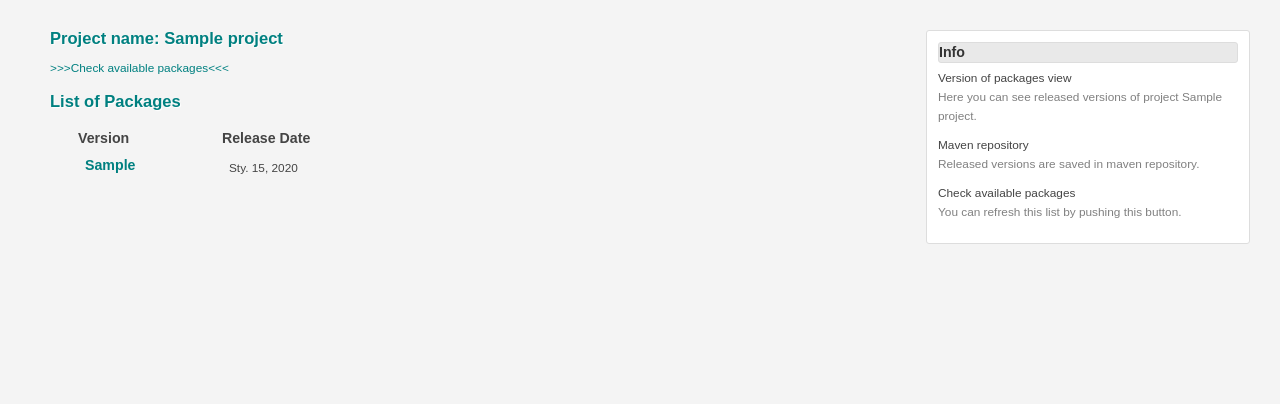
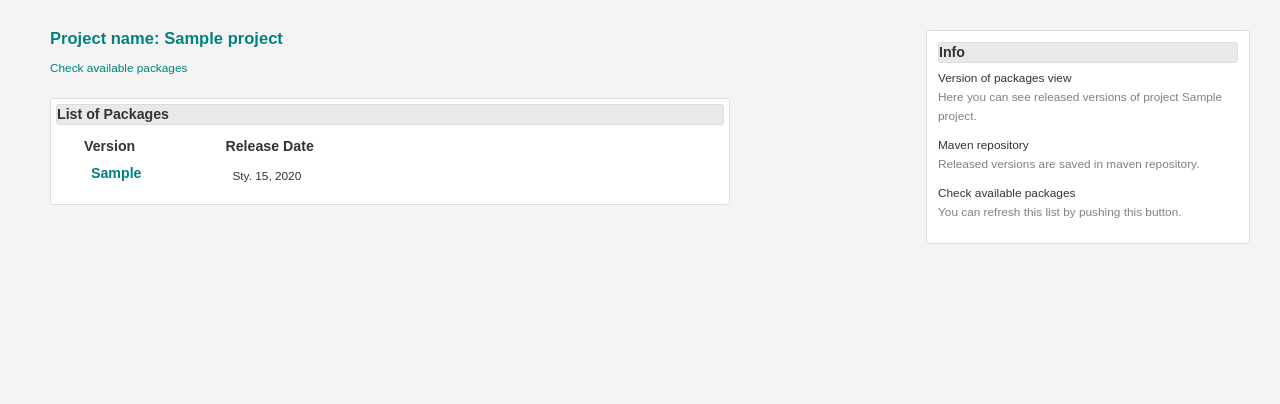
Before and after one commit to coval/mvisi, a Django app: page /projects/1/ in a window 1280 px wide. Shown: the part 160-564 px from the top of the page. Run offline with Django 3.2, Linux system fonts and the light colour scheme; tables that the repository leaves empty hold one stand-in row (values such as "Sample post"); some libraries are stand-ins or nearby versions.

Commit message:
js frontend jqueryui

```diff
--- a/panel/models.py
+++ b/panel/models.py
@@ -71,7 +71,7 @@ class Package(models.Model):
 
 
     def get_svn_tag(self):
-        module_name = self.tagbase.split('/')[-1]
+        module_name = self.get_tag_base().split('/')[-1]
         return self.tagbase + "/" + self.project.artifactId + '-' + self.version
 
     def get_svn_date(self):
--- a/panel/views.py
+++ b/panel/views.py
@@ -15,7 +15,21 @@ from panel.models import Configuration, Project, Component, Package
 from panel.utils import parse_version, get_page, RNObject
 
 
+
+def ajax_package_available_versions(request):
+    if request.GET:
+        project_id = request.GET.get('project_id','')
+        project_id = int(project_id)
+        package_available_versions_inner(request, project_id)
+
+    return HttpResponse("OK")
+
+
 def package_available_versions(request, project_id=1):
+    package_available_versions_inner(request, project_id)
+    return HttpResponseRedirect('/projects/%s/'%project_id)
+
+def package_available_versions_inner(request, project_id=1):
     """ Checks available project versions """
     project = Project.objects.get(id=int(project_id))
     page = get_page(project.get_mvn_metadata_url())
@@ -23,13 +37,14 @@ def package_available_versions(request, project_id=1):
     versions = soup.findAll('version')
     for version in versions:
         package, created = Package.objects.get_or_create(version=version.string, project=project)
+        package.get_tag_base()
     artifactId = soup.find('artifactid')
     groupId = soup.find('groupid')
     if not project.artifactId or not project.groupId:
         project.artifactId = artifactId.string if artifactId else ''
         project.groupId = groupId.string if groupId else ''
         project.save()
-    return HttpResponseRedirect('/projects/%s/'%project_id)
+
 
 
 
--- a/static/css/main.css
+++ b/static/css/main.css
@@ -31,7 +31,7 @@ h3 { font-size: 1.2em; margin: 0 0 6px; }
 .line { clear: both; border-bottom: 1px dotted #ccc; padding: 10px 0 0; margin: 0 0 20px; }
 
 #side { float: right; width: 300px; color: #808080; background: #fff; padding: 11px; margin: 0 0 20px; }
-#side a { color: #444; }
+/*#side a { color: #444; }*/
 #side li { padding: 0 0 10px; }
 
 #right_release { float: right;}
@@ -50,7 +50,7 @@ h3 { font-size: 1.2em; margin: 0 0 6px; }
 
 
  .comp_table h2 { font-size: 1.1em; font-weight: normal; color: #333; margin: 7px 0; }
- .comp_table {  padding: 0; border: thin solid #e5e9f3; margin: 10px 10px 10px 0px; }
+ .comp_table {  padding: 0; border: thin solid #e5e9f3; margin: 10px 10px 10px 10px; }
 /*.comp_table_bg { background: url(/static/img/table_bg.png) repeat-y left top; }*/
 /*.comp_table_bottom { background: url(/static/img/table_bottom.png) no-repeat left bottom; padding-bottom: 3px; }*/
  .comp_table table { margin: 0; padding: 0 0 0 0; }
@@ -77,17 +77,26 @@ h3 { font-size: 1.2em; margin: 0 0 6px; }
 
  .yellow { background-color: yellow;}
  .blue { background-color: #e5e9f3;}
- .tip_text { position: absolute; top: 0; right:0; color: #808080;}
+ .tip_text { position: absolute; top: 0; right:0; color: #808080; padding-right: 3px}
+
+#table-container { margin: 10px 0px 20px 0px; }
+
 
 #package_version { float: right; padding-right: 19px; }
 #comp_version { float: right; }
+
 #refresh_button { left: 482px; position: relative; }
+#refresh_button a { color: #555555; }
 #refresh_comp_button { float: right; }
+#refresh_comp_button a { color: #555555; }
+#refresh_project { color: #555555; }
 #button_layer { float: none; }
-.loading_space { display: none;}
+
 #svn_changeset {padding: 5px; margin: 10px 10px 5px 10px;}
 .package_header {min-height: 25px;}
 
 #other-components { padding: 5px; }
 #rel_note_content { padding: 0 0 0 15px;}
 #available-in-package { padding: 5px; margin: 50px 0 15px 0; }
+
+#package-list {padding: 5px; margin: 20px 0 0 0}
--- a/templates/base.html
+++ b/templates/base.html
@@ -65,8 +65,28 @@ $(document).ready(function() {
         });
     });
 
+
+    $("#refresh_project").click(function() {
+		$( "#refresh_project").button( "option", "disabled", true );
+		$( "#refresh_project").button( "option", "label", "Loading data ... " );
+		$( "#refresh_project").button( "option", "icons", {primary:'ui-icon-gear'} );
+
+		$.ajax({
+		url: '/ajax/project/check/',
+		data: {'project_id': project_id },
+		success: function(data) {
+			//$(".loading_space").hide()
+			//$('.result').html(data);
+			location.reload();
+            }
+        });
+    });
+
+
+
 	$( "#button_refresh").button({ icons: {primary:'ui-icon-arrowrefresh-1-e'} });
 	$( "#refresh_package").button({ icons: {primary:'ui-icon-arrowrefresh-1-e'} });
+	$( "#refresh_project").button({ icons: {primary:'ui-icon-arrowrefresh-1-e'} });
 
 
 	$("#refresh_package").click(function() {
@@ -76,7 +96,7 @@ $(document).ready(function() {
 
 		$.ajax({
 		url: '/ajax/package/check/',
-		data: {'project_id': project_id, 'package_id': project_id },
+		data: {'project_id': project_id, 'package_id': package_id },
 		success: function(data) {
 			//$(".loading_space").hide()
 			//$('.result').html(data);
--- a/templates/package.html
+++ b/templates/package.html
@@ -19,7 +19,7 @@
         </div>
 	</div>
 
-
+	<div id="table-container" class="ui-widget-content ui-corner-all">
 		<div class="comp_table">
 			<table width="100%" cellspacing="0" cellpadding="0">
 				<thead>
@@ -74,6 +74,7 @@
 			</table>
 		</div>
 	</div>
+</div>
 
 <div id="right_release" class="ui-widget-content ui-corner-all">
 	<h3 id="svn_changeset" class="ui-widget-header ui-corner-all">Changeset:&nbsp;&nbsp {{ package.get_previous_package }} -> {{ package }}</h3>
--- a/templates/project.html
+++ b/templates/project.html
@@ -13,8 +13,9 @@
 <div id="main">
 
 	<h2><a href="/projects/">Project name: {{project.name}}</a></h2>
-	<a href="/projects/{{project.id}}/check/">>>>Check available packages<<<</a>
-	<p><h2>List of Packages</h2></p>
+	<a id="refresh_project" href="#">Check available packages</a>
+	<div id="package-list" class="ui-widget-content ui-corner-all">
+		<h3 class="ui-widget-header ui-corner-all">List of Packages</h3>
 		<div class="package_table">
 			<table width="100%" cellspacing="0" cellpadding="0">
 				<thead>
@@ -37,6 +38,7 @@
 				</tbody>
 			</table>
 		</div>
+	</div>
 
 
 </div>
@@ -51,6 +53,9 @@
 		</ul>
 	</div>
 
+<script type="text/javascript">
+	var project_id={{ project.id }}
+</script>
 
 
 {% endblock content %}
--- a/urls.py
+++ b/urls.py
@@ -28,6 +28,8 @@ urlpatterns = patterns('',
     # Ajax
     (r'^ajax/component/check/$', 'panel.views.ajax_check_available_components'),
     (r'^ajax/package/check/$', 'panel.views.ajax_check_package'),
+    (r'^ajax/project/check/$', 'panel.views.ajax_package_available_versions'),
+
 
 
 
```
Lines whose indentation alone changed are shown as unchanged.
